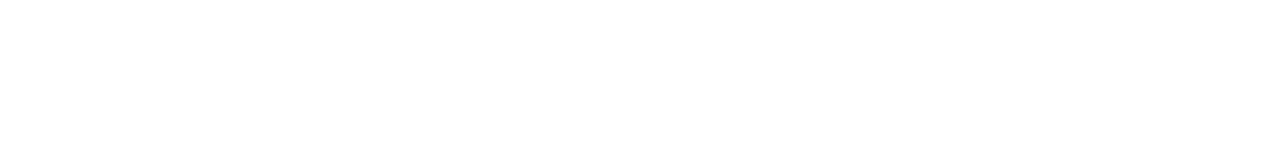
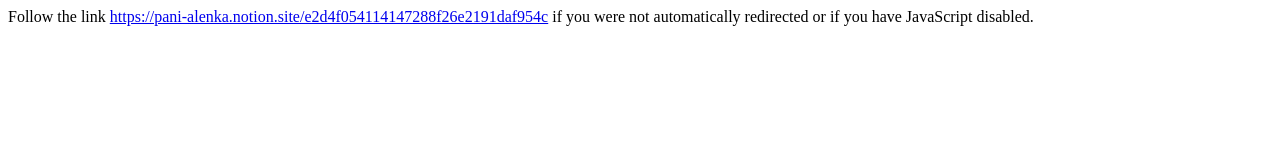
Before and after one commit to prianichnikov/faq-pl, a plain HTML site: page index.html in a window 1280 px wide. Drawn offline with Linux system fonts and the light colour scheme.

Commit message:
Added info for manual redirect

```diff
--- a/index.html
+++ b/index.html
@@ -7,4 +7,7 @@
             window.location.href = "https://pani-alenka.notion.site/e2d4f054114147288f26e2191daf954c";
         }
     </script>
+    <p1>
+        Follow the link <a href="https://pani-alenka.notion.site/e2d4f054114147288f26e2191daf954c">https://pani-alenka.notion.site/e2d4f054114147288f26e2191daf954c</a> if you were not automatically redirected or if you have JavaScript disabled.
+    </p1>
 </body>
```
